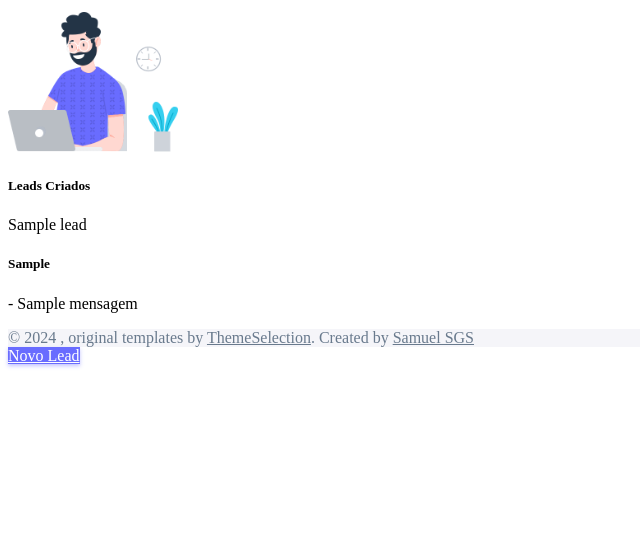
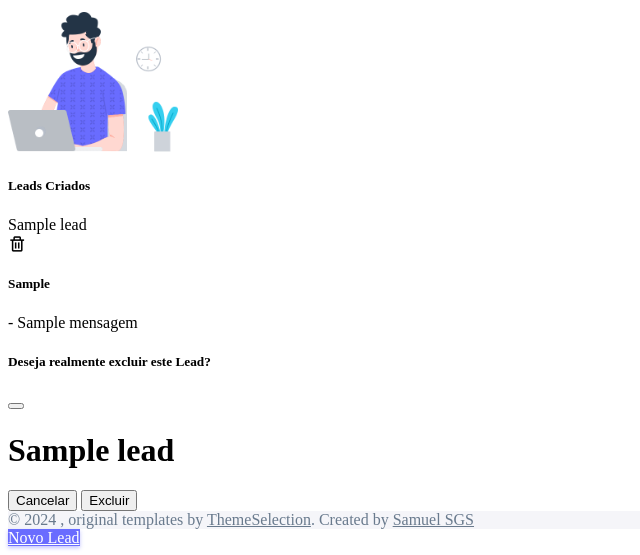
Before and after one commit to SamuelSGSouza/Portfolio, a Django app: page /telegram/leads/ in a window 1280 px wide. Shown: the part 1069-1624 px from the top of the page, without its empty margins (0-640 px from the left). Before the commit the page ends 1437 px from the top, so only its background shows below. Run offline with Django 4.2, Linux system fonts and the light colour scheme; a user stored in the database is signed in; tables that the repository leaves empty hold one stand-in row (values such as "Sample post"); one stand-in notice (Sample message) is shown; parts of the project's set-up code (start-up, migrations or seed data) failed here and were passed over.

Commit message:
some changes

```diff
--- a/settings/__init__.py
+++ b/settings/__init__.py
@@ -0,0 +1,5 @@
+# This will make sure the app is always imported when
+# Django starts so that shared_task will use this app.
+from .celery import app as celery_app
+
+__all__ = ('celery_app',)
--- a/settings/settings.py
+++ b/settings/settings.py
@@ -157,3 +157,8 @@
     messages.ERROR: 'danger',
     messages.SUCCESS: 'success',
 }
+
+
+CELERY_TIMEZONE = "America/Sao_Paulo"
+CELERY_TASK_TRACK_STARTED = True
+CELERY_TASK_TIME_LIMIT = 30 * 60
--- a/telegram/models.py
+++ b/telegram/models.py
@@ -15,12 +15,10 @@
 
 class Lead(models.Model):
     user = models.ForeignKey(User, on_delete=models.CASCADE)
-    grupo = models.CharField(max_length=100, null=True, blank=True)
+    chat = models.CharField(max_length=100, null=True, blank=True)
     bot_token = models.CharField(max_length=100, null=True, blank=True)
     titulo = models.CharField(max_length=100)
 
-    def __str__(self):
-        return self.nome
     class Meta:
         verbose_name = 'Lead'
         verbose_name_plural = 'Leads'
@@ -30,8 +28,6 @@
     mensagens = models.ManyToManyField(Mensagem)
     lead = models.ForeignKey(Lead, on_delete=models.CASCADE)
     criado = models.DateTimeField(auto_now_add=True)
-    def __str__(self):
-        return self.nome
     class Meta:
         verbose_name = 'Lead Group'
         verbose_name_plural = 'Lead Groups'
--- /dev/null
+++ b/telegram/tasks.py
@@ -0,0 +1 @@
+from celery import shared_task
--- a/telegram/templates/telegram/listar/leads.html
+++ b/telegram/templates/telegram/listar/leads.html
@@ -7,7 +7,7 @@
 
 
     <!-- Layout container -->
-    <div class="layout-page">
+    <div class="layout-page" >
       <!-- Navbar -->
 
       {% include 'parcials/_aside_menu.html' %}
@@ -21,7 +21,7 @@
 
         <div class="container-xxl flex-grow-1 container-p-y">
           <div class="row">
-            <div class="col-lg-12">
+            <div class="col-lg-12" id="layout-page-leads">
               {% include 'parcials/_alerts.html' %}
             </div>
           </div>
@@ -63,9 +63,18 @@
                 <div class="row px-2">
                   {% if leads %}
                   {% for lead in leads %}
-                  <div class="col-4 p-2">
+                  <div class="col-4 p-2" id="lead-{{lead.id}}">
                     <div class="card card-shadow">
-                      <div class="card-header">{{lead.titulo}}</div>
+                      <div class="card-header d-flex">
+                        <div class="flex-grow-1">{{lead.titulo}}</div>
+                        <!--botão de excluir-->
+                        <div>
+                          <i class="menu-icon tf-icons bx bx-trash text-danger exclude-icon"
+                            data-bs-toggle="modal"
+                            data-bs-target="#modalExcludeLead{{lead.id}}"
+                              ></i>
+                        </div>
+                      </div>
                       <div class="card-body">
                         {% for leadbody in lead.leadbodys %}
                         <h5 class="card-title">{{leadbody.horario}}</h5>
@@ -78,7 +87,32 @@
                       </div>
                     </div>
                   </div>
-
+                  <div class="modal fade" id="modalExcludeLead{{lead.id}}" tabindex="-1" aria-hidden="true">
+                    <div class="modal-dialog modal-dialog-centered" role="document">
+                      <div class="modal-content">
+                        <div class="modal-header">
+                          <h5 class="modal-title" id="">Deseja realmente excluir este Lead?</h5>
+                          <button
+                            type="button"
+                            class="btn-close"
+                            data-bs-dismiss="modal"
+                            aria-label="Close"
+                          ></button>
+                        </div>
+                        <div class="modal-body text-black">
+                          <h1 >{{lead.titulo}}</h1>
+                        </div>
+                        <div class="modal-footer">
+                          <button type="button" class="btn btn-outline-secondary" data-bs-dismiss="modal">
+                            Cancelar
+                          </button>
+                          <button type="button" class="btn btn-outline-danger" onclick="excludeLead('{{lead.id}}')">
+                            Excluir
+                          </button>
+                        </div>
+                      </div>
+                    </div>
+                  </div>
                   {% endfor %}
                   {% endif %}
                 </div>
@@ -102,6 +136,8 @@
   <div class="layout-overlay layout-menu-toggle"></div>
 </div>
 
+
+
 <div class="buy-now">
     <a
       href="{% url 'telegram_create_lead' %}"
@@ -110,5 +146,38 @@
     >
   </div>
 
+  <script>
+    function excludeLead(id){
+      //enviando um post
+      $.ajax({
+        type: "POST",
+        url: "{% url 'telegram_delete_lead' %}",
+        data: {
+          csrfmiddlewaretoken: "{{ csrf_token }}",
+          id: id,
+        },
+        success: function (response) {
+          var message = `
+                <div class="alert alert-${response.status} alert-dismissible" role="alert" id="alert-${id}">
+                    ${response.message}
+                    <button type="button" class="btn-close" data-bs-dismiss="alert" aria-label="Close"></button>
+                </div>
+                `;
+          $("#layout-page-leads").prepend(message);
+          //fechando o modal
+          $("#modalExcludeLead"+id).modal("hide");
+          $("#lead-"+id).remove();
+
+          //fechando o alert depois de 2 segundos
+          setTimeout(function(){
+            $("#alert-"+id).remove();
+          }, 2000);
+        },
+        error: function (response) {
+          alert("Erro ao excluir Lead");
+        },
+      });
+    }
+  </script>
 
 {% endblock %}
--- a/telegram/urls.py
+++ b/telegram/urls.py
@@ -8,4 +8,5 @@
 
     path('leads/', views.LeadsView.as_view(), name='telegram_leads'),
     path('leads/criar/', views.CreateLeadView.as_view(), name='telegram_create_lead'),
+    path('leads/delete', views.delete_lead, name='telegram_delete_lead'),
 ]
--- a/telegram/views.py
+++ b/telegram/views.py
@@ -3,9 +3,11 @@
 from django.shortcuts import render,redirect
 from django.views.generic import TemplateView, ListView
 from django.contrib.auth.mixins import LoginRequiredMixin
-from . import models
+from .models import *
 from django.contrib import messages
 from django.http import JsonResponse
+from .functions import chamar_agendador
+chamar_agendador()
 
 class Dashboard(LoginRequiredMixin, TemplateView):
     template_name = 'telegram/dashboard.html'
@@ -16,6 +18,7 @@
         context = super().get_context_data(**kwargs)
         context['title'] = self.title
         context['page_name'] = 'telegram_dashboard'
+        print("Chamei a task")
         return context
 
 class MensagensView(LoginRequiredMixin, ListView):
@@ -23,7 +26,7 @@
     title = 'Mensagens'
     login_url = 'login_view'
     login_redirect_url = 'telegram_mensagens'
-    model = models.Mensagem
+    model = Mensagem
     ordering = ['-criado']
     context_object_name = 'mensagens'
     def get_context_data(self, **kwargs):
@@ -49,7 +52,7 @@
     def post(self, request, *args, **kwargs):
         titulo = request.POST.get('titulo')
         texto = request.POST.get('texto')
-        models.Mensagem.objects.create(
+        Mensagem.objects.create(
             user=request.user,
             titulo=titulo,
             texto=texto
@@ -62,7 +65,7 @@
     title = 'Leads'
     login_url = 'login_view'
     login_redirect_url = 'telegram_leads'
-    model = models.Lead
+    model = Lead
     context_object_name = 'leads'
     def get_context_data(self, **kwargs):
         context = super().get_context_data(**kwargs)
@@ -71,10 +74,9 @@
 
         leads = super().get_queryset().filter(user=self.request.user)
         for lead in leads:
-            leadbodys = models.LeadBody.objects.filter(lead=lead).order_by('horario')
+            leadbodys = LeadBody.objects.filter(lead=lead).order_by('horario')
             for leadbody in leadbodys:
                 leadbody.mens = leadbody.mensagens.all().order_by('titulo')
-                print(leadbody.mens)
             lead.leadbodys = leadbodys
         context['leads'] = leads
 
@@ -90,7 +92,7 @@
         context = super().get_context_data(**kwargs)
         context['title'] = self.title
         context['page_name'] = 'telegram_leads'
-        messages = models.Mensagem.objects.filter(user=self.request.user)
+        messages = Mensagem.objects.filter(user=self.request.user)
         context['mensagens'] = messages
         return context
 
@@ -98,10 +100,9 @@
         horarios = request.POST.get('horarios')
         #convertendo horarios de string para dicionario
         horarios = eval(horarios)
-        print(horarios)
 
         #verificando se o usuário já possui um Lead
-        lead = models.Lead.objects.filter(user=request.user)
+        lead = Lead.objects.filter(user=request.user)
 
         #TODO: DESCOMENTAR ESSAS LINHAS
         # if lead.exists():
@@ -110,22 +111,34 @@
         #     return JsonResponse({'status': 'error'})
 
         #criando o lead
-        lead = models.Lead.objects.create(
+        lead = Lead.objects.create(
             user=request.user,
-            titulo=horarios['titulo']
+            titulo=horarios['titulo'],
+            chat=horarios['token_chat'],
+            bot_token=horarios['token_bot']
         )
         #tirando o titulo do dicionario
         del horarios['titulo']
+        del horarios['token_chat']
+        del horarios['token_bot']
+
+
         #criando os leadbodys
         for horario, mensagens in horarios.items():
-            print(horario)
-            leadbody = models.LeadBody.objects.create(
+            leadbody = LeadBody.objects.create(
                 horario=horario,
                 lead=lead
             )
             for mensagem in mensagens:
-                print(mensagem)
                 leadbody.mensagens.add(mensagem)
 
         messages.add_message(request, messages.SUCCESS, 'Lead criado com sucesso!')
         return JsonResponse({'status': 'success'})
+
+def delete_lead(request):
+    lead_id = request.POST.get('id')
+    if Lead.objects.filter(lead_id=id).exists():
+        Lead.objects.filter(lead_id=id).delete()
+        return JsonResponse({'status': 'success', 'message': "Lead deletado com sucesso!"})
+    else:
+        return JsonResponse({'status': 'error', 'message': "Lead não encontrado!"})
--- a/templates/base.html
+++ b/templates/base.html
@@ -90,5 +90,6 @@
 
     <!-- Place this tag in your head or just before your close body tag. -->
     <script async defer src="https://buttons.github.io/buttons.js"></script>
+
   </body>
 </html>
--- a/templates/parcials/_alerts.html
+++ b/templates/parcials/_alerts.html
@@ -1,8 +1,15 @@
 {% if messages %}
     {% for message in messages %}
-        <div class="alert alert-{{ message.tags }} alert-dismissible" role="alert">
+        <div onload="fechaAlert(this)" class="alert alert-{{ message.tags }} alert-dismissible" role="alert">
             {{ message }}
             <button type="button" class="btn-close" data-bs-dismiss="alert" aria-label="Close"></button>
         </div>
     {% endfor %}
+    <script>
+        function fechaAlert(alert){
+            setTimeout(function(){
+                alert.remove();
+            }, 2000);
+        }
+    </script>
 {% endif %}
--- /dev/null
+++ b/teste.py
@@ -0,0 +1,3 @@
+from settings.celery import add
+
+add.delay(4, 4)
```
Also changed, not shown: requirements.txt (+18 -0 lines), settings/celery.py (added, +22 -0 lines), telegram/functions.py (added, +44 -0 lines), telegram/migrations/0005_rename_grupo_lead_chat.py (added), 1 other file.
